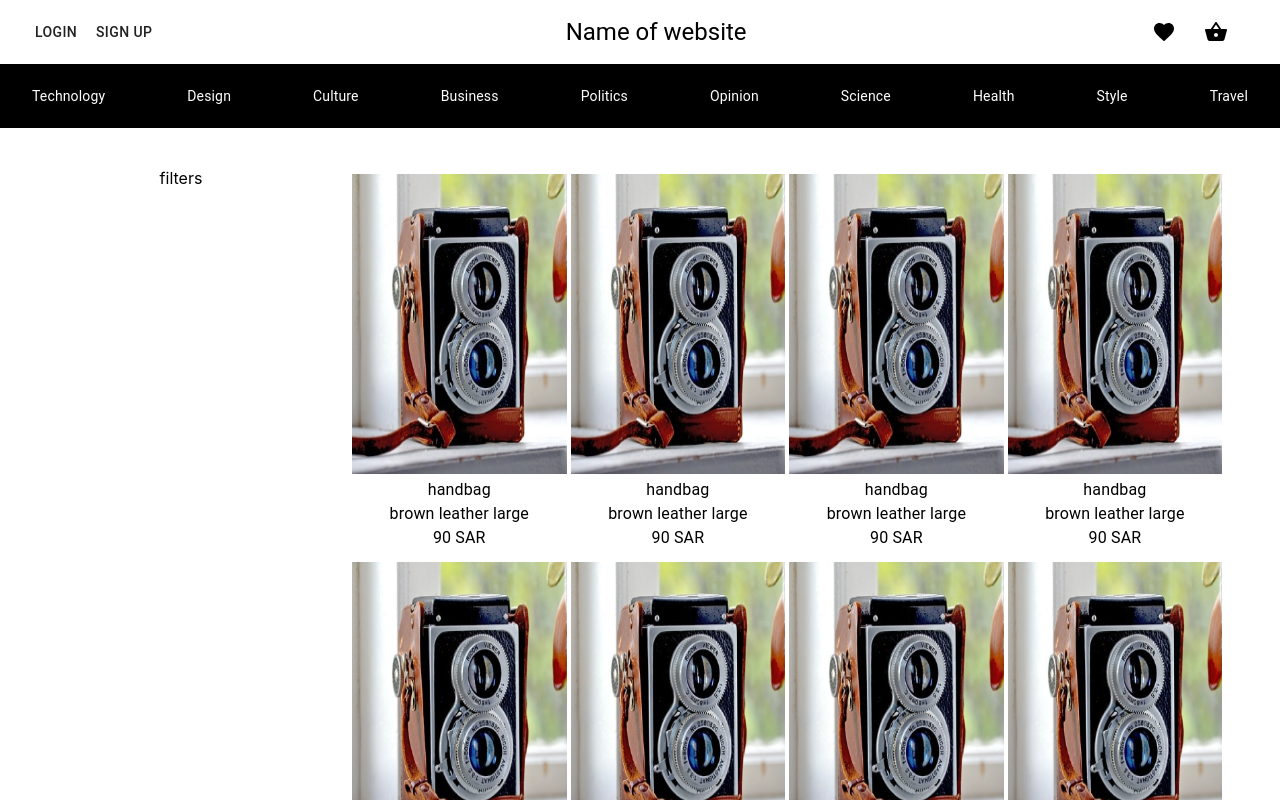
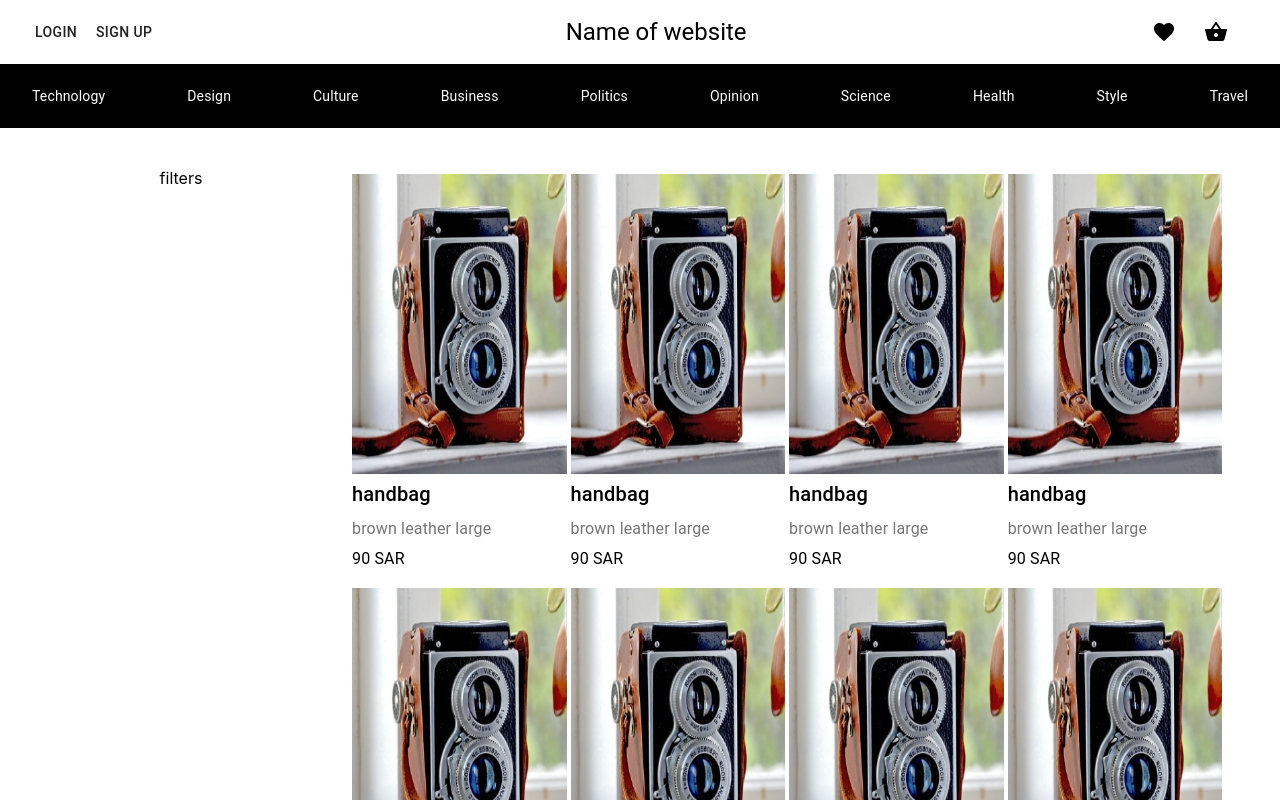
Before and after one commit to Maymonah98/react-shopping-app, a React (Create React App) app: page / in a window 1280 px wide. Shown: the top 800 px of the page. Built offline with nearby package versions, Linux system fonts and the light colour scheme.

Commit message:
productlist modified

```diff
--- a/src/components/Shelf/ProductList/index.js
+++ b/src/components/Shelf/ProductList/index.js
@@ -9,6 +9,15 @@ const useStyles = makeStyles((theme) => ({
     root: {
       width: "24%",
       margin: 2
+    },
+    itemname:{
+      color: "#000000",
+    },
+    itemdesc:{
+      color: "#757575",
+    },
+    itemprice:{
+      color: "#000000",
     },
   }));
 
@@ -33,11 +42,12 @@ function ProductList() {
       <div className={classes.root} key={item.id} >
          <Box
          width="100%"
-         p={0.5} >
+         p={0.5}
+         textAlign={"left"} >
            <img src={item.image} alt="item" height= '300' width= '100%' object-fit= 'contain'/>
-           <Typography>{item.name}</Typography>
-           <Typography>{item.desc}</Typography>
-           <Typography>{item.price} SAR</Typography>
+           <Typography className={classes.itemname} variant={'h6'} gutterBottom >{item.name}</Typography>
+           <Typography className={classes.itemdesc} gutterBottom>{item.desc}</Typography>
+           <Typography className={classes.itemprice} gutterBottom>{item.price} SAR</Typography>
          </Box>
       </div>
 
```
